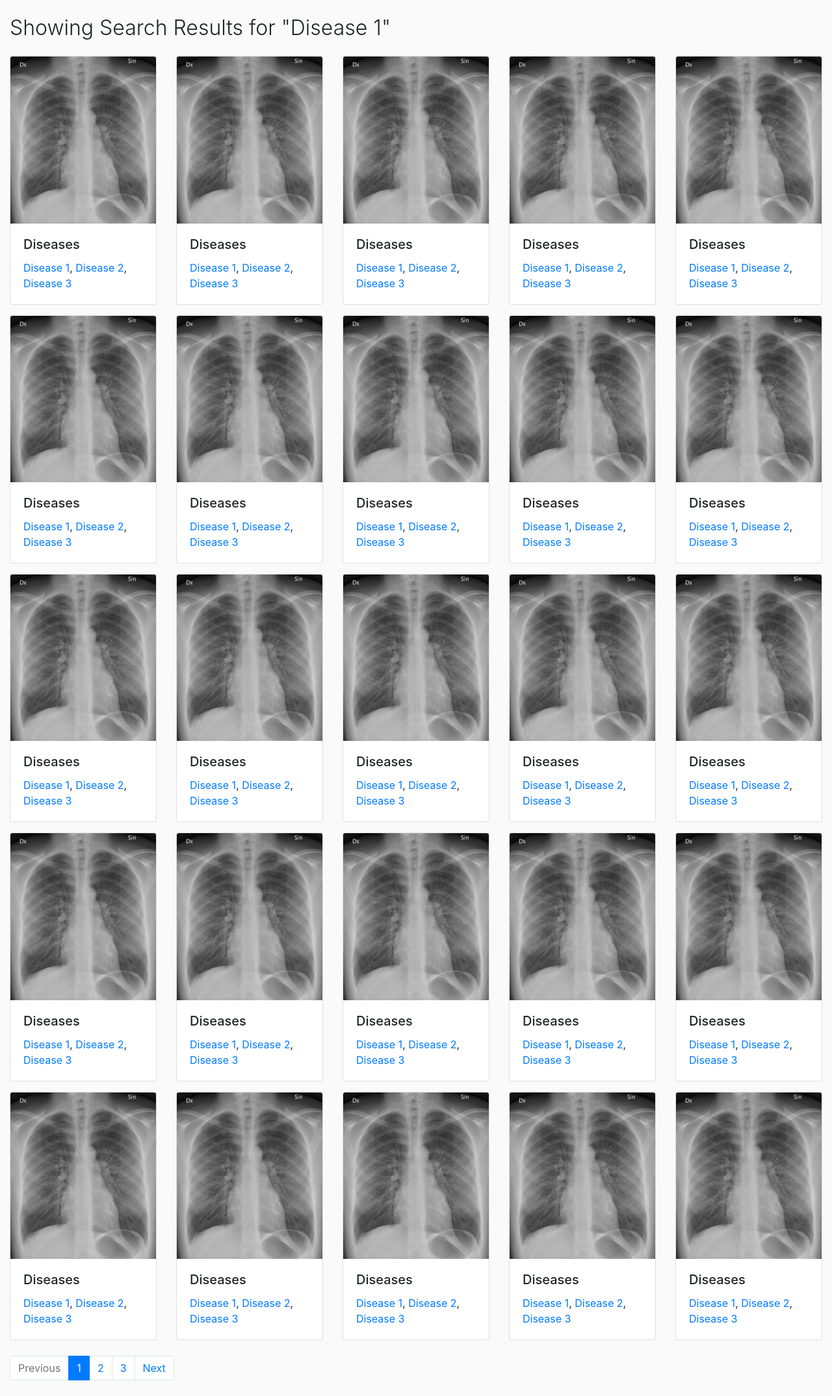
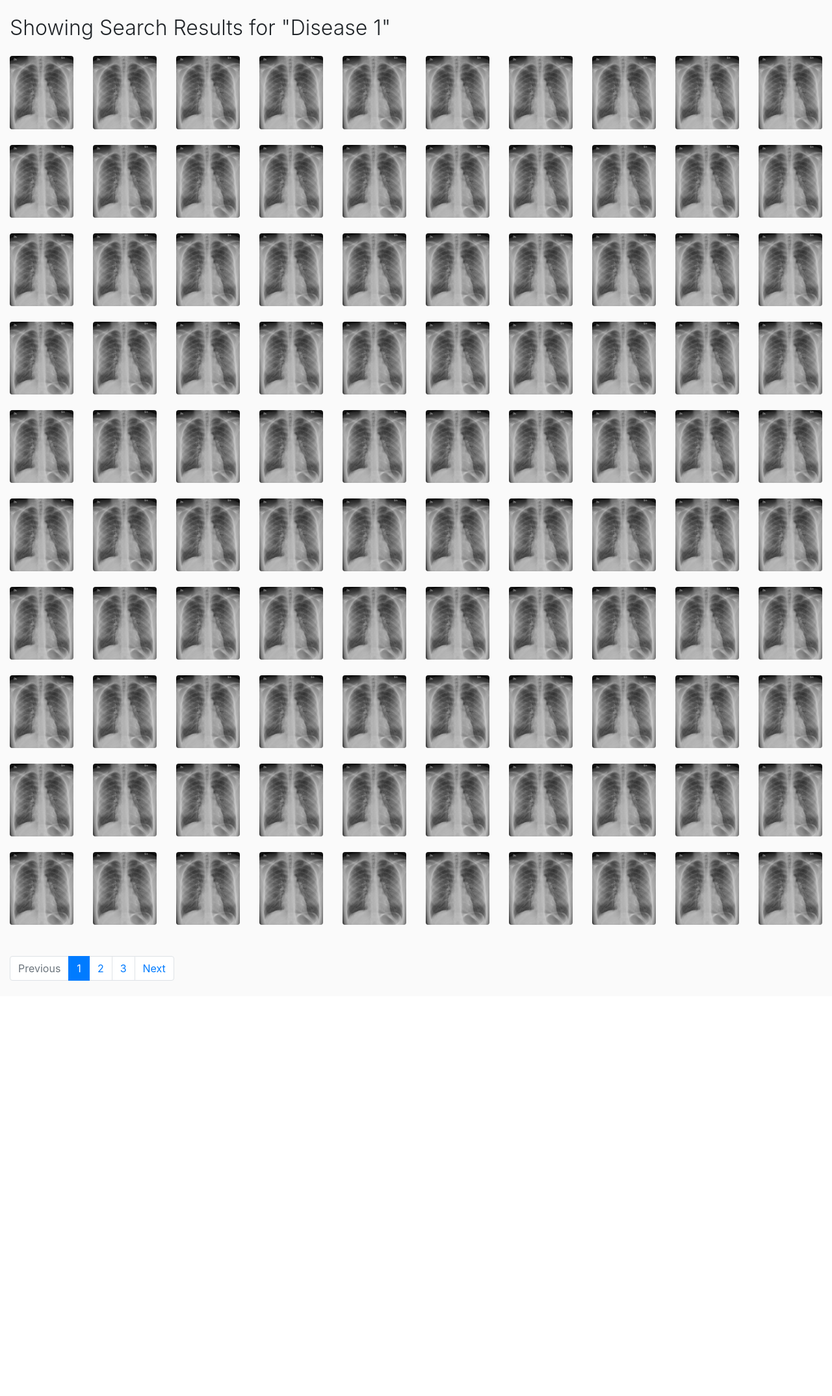
Before and after one commit to krishna0726/AI-Radiology-Assistant, a Flask app: page /search in a window 1280 px wide. Shown: the part 56-2204 px from the top of the page at 65% size. After the commit the page ends 1565 px from the top, so only its background shows below. Run offline with Flask 2, Linux system fonts and the light colour scheme; some libraries are stand-ins or nearby versions.

Commit message:
Made requested changes to search results page

```diff
--- a/radiology_assistant/templates/layout.html
+++ b/radiology_assistant/templates/layout.html
@@ -32,9 +32,9 @@
                         <div class="input-group">
                             <input type="text" class="form-control border border-right-0" placeholder="Search For Disease">
                             <span class="input-group-append">
-                                <button class="btn btn-light border border-left-0" type="button" style="background-color: white;">
+                                <a class="btn btn-light border border-left-0" type="button" style="background-color: white;" href="{{ url_for('search')}}">
                                     <i class="fa fa-search"></i>
-                                </button>
+                                </a>
                             </span>
                         </div>
                     </form>
--- a/radiology_assistant/templates/report.html
+++ b/radiology_assistant/templates/report.html
@@ -2,7 +2,7 @@
 
 {% block content %}
 
-    <main role="main" class="container">
+    <main role="main" class="container" style="max-width: 60%;">
         <div class="row">
             <div class="col-md-6">
                 <div class="card mt-3">
--- a/radiology_assistant/templates/search.html
+++ b/radiology_assistant/templates/search.html
@@ -13,20 +13,16 @@
 {% block content %}
 
     <div class="container">
-        <h1 class="display-4" style="font-size: xx-large;">Showing Search Results for "Disease 1"</h1>
+        <h1 class="display-4 mb-4" style="font-size: xx-large;">Showing Search Results for "Disease 1"</h1>
 
-        {% for i in range(5) %}
+        {% for i in range(10) %}
             <div class="row">
-                {% for i in range(5) %}
+                {% for j in range(10) %}
                     <div class="col">
                         <a href="#" class="clickable-card">
-                        <div class="card mt-3">
-                            <img class="card-img-top" src="{{ url_for('static', filename='images/sample_xray.jpg')}}" alt="Card image cap">
-                            <div class="card-body">
-                            <h5 class="card-title">Diseases</h5>
-                            <p class="card-text"><a href="#", target="_blank">Disease 1</a>, <a href="#", target="_blank">Disease 2</a>, <a href="#", target="_blank">Disease 3</a></p>
-                            </div>
-                        </div>
+
+                        <img class="rounded img-fluid mb-4" src="{{ url_for('static', filename='images/sample_xray.jpg')}}">
+
                         </a>
                     </div>
 
```
